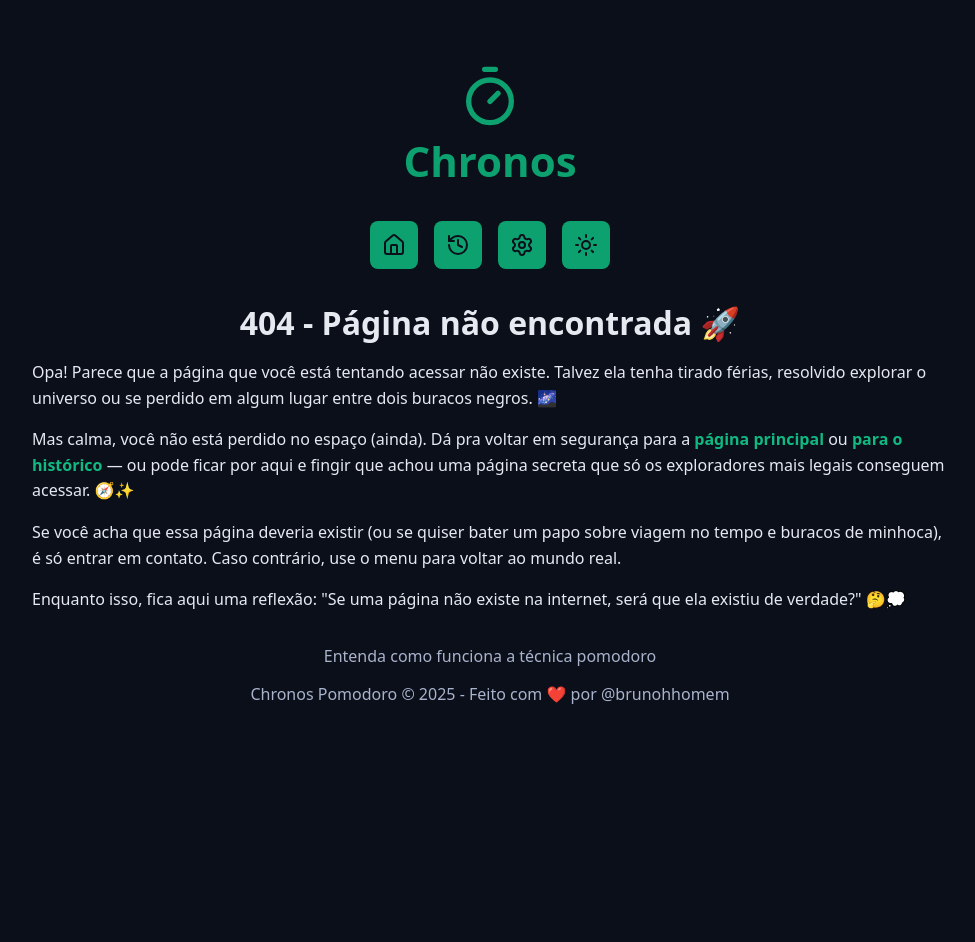
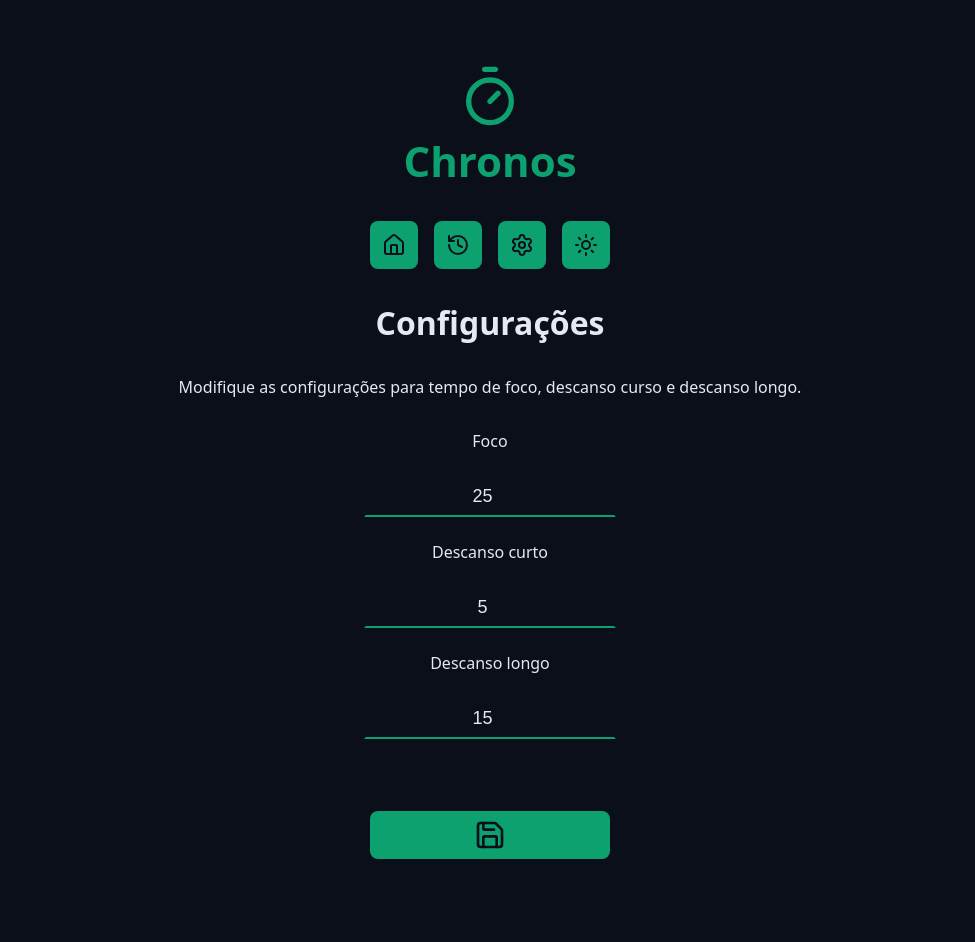
Before and after one commit to brunohhomem/chronos-pomodoro, a React (Vite) app: page /settings in a window 1280 px wide. Shown: the top 942 px of the page, without its empty margins (150-1125 px from the left). Before the commit the page ends 800 px from the top, so only its background shows below. Built offline with nearby package versions, Linux system fonts and the light colour scheme.

Commit message:
feat: add config

```diff
--- a/src/components/Footer/index.tsx
+++ b/src/components/Footer/index.tsx
@@ -4,8 +4,15 @@ import { RouterLink } from '../RouterLink'
 export function Footer() {
   return (
     <footer className={styles.footer}>
-      <RouterLink href="/about-pomodoro/">Entenda como funciona a técnica pomodoro</RouterLink>
-      <RouterLink href="/">Chronos Pomodoro &copy; {new Date().getFullYear()} - Feito com ❤️ por @brunohhomem</RouterLink>
+      <RouterLink href="/about-pomodoro/">
+        Entenda como funciona a técnica pomodoro
+      </RouterLink>
+      <RouterLink href="/">
+        Chronos Pomodoro &copy; {new Date().getFullYear()} - Feito com ❤️
+      </RouterLink>
+      <RouterLink href="/">
+        @brunohhomem
+      </RouterLink>
     </footer>
   )
 }
--- a/src/components/Menu/index.tsx
+++ b/src/components/Menu/index.tsx
@@ -38,7 +38,7 @@ export function Menu() {
       <RouterLink href="/history" className={styles.menuLink} aria-label='histórico' title='Histórico'>
         <HistoryIcon />
       </RouterLink>
-      <RouterLink href="#" className={styles.menuLink} aria-label='configurações' title='Configurações'>
+      <RouterLink href="/settings" className={styles.menuLink} aria-label='configurações' title='Configurações'>
         <SettingsIcon />
       </RouterLink>
       <a href="#" className={styles.menuLink} aria-label='tema' title='Mudar Tema' onClick={handleThemeChange}>
--- a/src/contexts/TaskContext/taskActions.ts
+++ b/src/contexts/TaskContext/taskActions.ts
@@ -6,6 +6,7 @@
 // payload <- os dados extras enviados junto com a action, se necessário para atualizar o estado
 
 import type { TaskModel } from '../../models/TaskModel'
+import type { TaskStateModel } from '../../models/TaskStateModel'
 
 export enum TaskActionTypes {
   START_TASK = 'START_TASK',
@@ -13,6 +14,7 @@ export enum TaskActionTypes {
   RESET_STATE = 'RESET_STATE',
   COUNT_DOWN = 'COUNT_DOWN',
   COMPLETE_TASK = 'COMPLETE_TASK',
+  CHANGE_SETTINGS = 'CHANGE_SETTINGS',
 }
 
 export type TaskActionsWithPayload =
@@ -23,6 +25,10 @@ export type TaskActionsWithPayload =
   | {
       type: TaskActionTypes.COUNT_DOWN
       payload: { secondsRemaining: number }
+    }
+  | {
+      type: TaskActionTypes.CHANGE_SETTINGS
+      payload: TaskStateModel['config']
     }
 
 export type TaskActionsWithoutPayload =
--- a/src/contexts/TaskContext/taskReducer.ts
+++ b/src/contexts/TaskContext/taskReducer.ts
@@ -63,6 +63,9 @@ export function taskReducer(
     case TaskActionTypes.RESET_STATE: {
       return { ...initialTaskState }
     }
+    case TaskActionTypes.CHANGE_SETTINGS: {
+      return { ...state, config: { ...action.payload } }
+    }
   }
 
   // Sempre deve retornar o estado
--- /dev/null
+++ b/src/pages/Settings/index.tsx
@@ -0,0 +1,115 @@
+import { SaveIcon } from 'lucide-react';
+import { Container } from '../../components/Container';
+import { DefaultButton } from '../../components/DefaultButton';
+import { DefaultInput } from '../../components/DefaultInput';
+import { Heading } from '../../components/Heading';
+import { MainTemplate } from '../../templates/MainTemplate';
+import { useRef } from 'react';
+import { useTaskContext } from '../../contexts/TaskContext/useTaskContext';
+import { showMessage } from '../../adapters/showMessage';
+import { TaskActionTypes } from '../../contexts/TaskContext/taskActions';
+
+export function Settings() {
+  const { state, dispatch } = useTaskContext();
+  const workTimeInput = useRef<HTMLInputElement>(null);
+  const shortBreakTimeInput = useRef<HTMLInputElement>(null);
+  const longBreakTimeInput = useRef<HTMLInputElement>(null);
+
+  function handleSaveSettings(e: React.FormEvent<HTMLFormElement>) {
+    e.preventDefault();
+    showMessage.dismiss();
+
+    const formErrors = [];
+
+    const workTime = Number(workTimeInput.current?.value);
+    const shortBreakTime = Number(shortBreakTimeInput.current?.value);
+    const longBreakTime = Number(longBreakTimeInput.current?.value);
+
+    if (isNaN(workTime) || isNaN(shortBreakTime) || isNaN(longBreakTime)) {
+      formErrors.push('Digite apenas números para TODOS os campos');
+    }
+
+    if (workTime < 1 || workTime > 99) {
+      formErrors.push('Digite valores entre 1 e 99 para foco');
+    }
+
+    if (shortBreakTime < 1 || shortBreakTime > 30) {
+      formErrors.push('Digite valores entre 1 e 30 para descanso curto');
+    }
+
+    if (longBreakTime < 1 || longBreakTime > 60) {
+      formErrors.push('Digite valores entre 1 e 60 para descanso longo');
+    }
+
+    if (formErrors.length > 0) {
+      formErrors.forEach(error => {
+        showMessage.error(error);
+      });
+      return;
+    }
+
+    dispatch({
+      type: TaskActionTypes.CHANGE_SETTINGS,
+      payload: {
+        workTime,
+        shortBreakTime,
+        longBreakTime,
+      },
+    });
+    showMessage.success('Configurações salvas');
+  }
+
+  return (
+    <MainTemplate>
+      <Container>
+        <Heading>Configurações</Heading>
+      </Container>
+
+      <Container>
+        <p style={{ textAlign: 'center' }}>
+          Modifique as configurações para tempo de foco, descanso curso e
+          descanso longo.
+        </p>
+      </Container>
+
+      <Container>
+        <form onSubmit={handleSaveSettings} action='' className='form'>
+          <div className='formRow'>
+            <DefaultInput
+              id='workTime'
+              labelText='Foco'
+              ref={workTimeInput}
+              defaultValue={state.config.workTime}
+              type='number'
+            />
+          </div>
+          <div className='formRow'>
+            <DefaultInput
+              id='shortBreakTime'
+              labelText='Descanso curto'
+              ref={shortBreakTimeInput}
+              defaultValue={state.config.shortBreakTime}
+              type='number'
+            />
+          </div>
+          <div className='formRow'>
+            <DefaultInput
+              id='longBreakTime'
+              labelText='Descanso longo'
+              ref={longBreakTimeInput}
+              defaultValue={state.config.longBreakTime}
+              type='number'
+            />
+          </div>
+          <div className='formRow'>
+            <DefaultButton
+              icon={<SaveIcon />}
+              aria-label='Salvar configurações'
+              title='Salvar configurações'
+            />
+          </div>
+        </form>
+      </Container>
+    </MainTemplate>
+  );
+}
--- a/src/routers/MainRouter/index.tsx
+++ b/src/routers/MainRouter/index.tsx
@@ -6,6 +6,7 @@ import { NotFound } from "../../pages/NotFound";
 import { useLocation } from 'react-router'
 import { useEffect } from 'react'
 import { History } from "../../pages/History";
+import { Settings } from "../../pages/Settings";
 
 function ScrollToTop() {
   const { pathname } = useLocation()
@@ -24,6 +25,7 @@ export function MainRouter() {
         <Route path='/' element={<Home />} />
         <Route path='/about-pomodoro/' element={<AboutPomodoro />} />
         <Route path='/history/' element={<History />} />
+        <Route path='/settings/' element={<Settings />} />
         <Route path='*' element={<NotFound />} />
       </Routes>
       <ScrollToTop />
```
